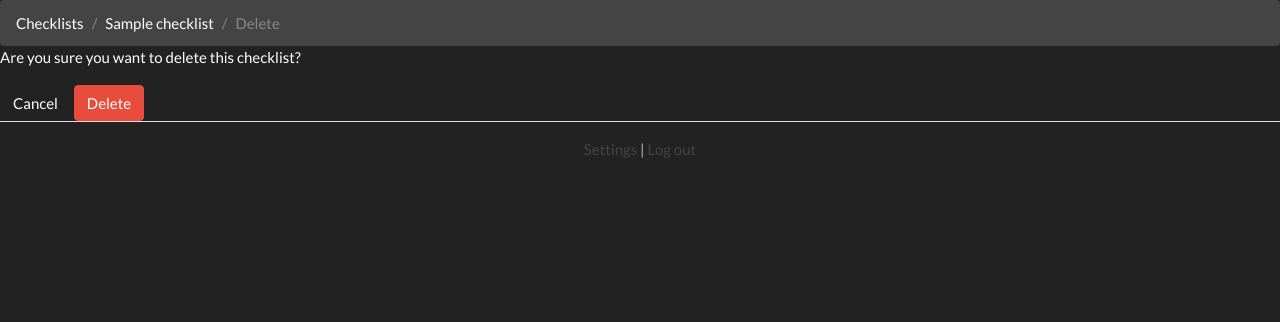
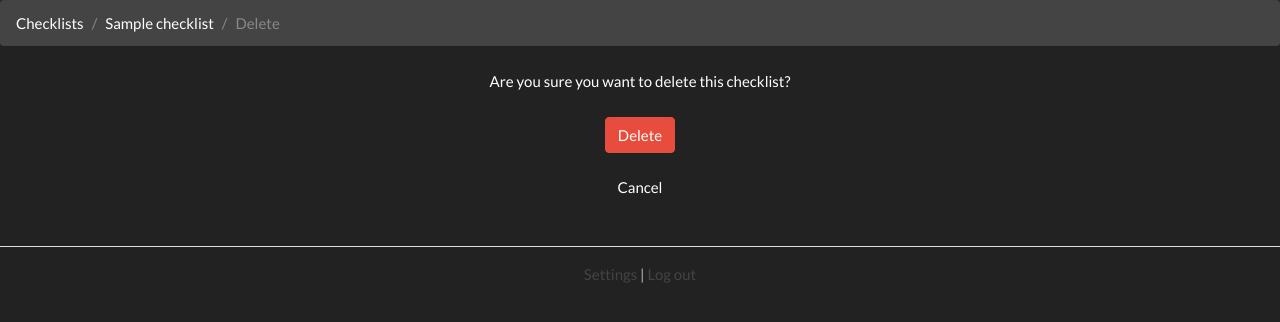
Before and after one commit to giantmade/giant-checklists, a Django app: page /checklists/1/delete/ in a window 1280 px wide. Shown: the part 71-393 px from the top of the page. Run offline with Django 3.2, Linux system fonts and the light colour scheme; a user stored in the database is signed in; tables that the repository leaves empty hold one stand-in row (values such as "Sample post"); some libraries are stand-ins or nearby versions.

Commit message:
Fixed modals throughout checklists. Fixed delete template.

```diff
--- a/core/templates/checklists/delete.html
+++ b/core/templates/checklists/delete.html
@@ -9,17 +9,14 @@
 {% block title %}{{ checklist.title }}{% endblock %}
 
 {% block body %}
-
-    <div class="row">
-        <div class="col-md-12">
-            <div class="card-box">
-                <p>Are you sure you want to delete this checklist?</p>
-                <form action="{% url "checklists:delete" checklist.id %}" method="post">
-                    <a class="btn btn-default" href="{% url "checklists:detail" checklist.id %}">Cancel</a>
-                    <input type="submit" class="btn btn-danger" value="Delete">
-                </form>
-            </div>
+    <div class="row justify-content-md-center">
+        <div class="col-md-4 mt-4 mb-4">
+            <p class="text-center mb-4">Are you sure you want to delete this checklist?</p>
+            <form action="{% url "checklists:delete" checklist.id %}" method="post" class="mt-4">
+                {% csrf_token %}
+                <p class="text-center mt-4"><input type="submit" class="btn btn-danger" value="Delete"></p>
+                <p class="text-center"><a class="btn btn-default" href="{% url "checklists:detail" checklist.id %}">Cancel</a></p>
+            </form>
         </div>
     </div>
-
 {% endblock %}
--- a/core/templates/checklists/partials/_checklist_notes_edit.html
+++ b/core/templates/checklists/partials/_checklist_notes_edit.html
@@ -2,8 +2,6 @@
     <div class="modal-dialog" role="document">
         <div class="modal-content">
             <div class="modal-header">
-                <button type="button" class="close" data-dismiss="modal">
-                    <span>&times;</span></button>
                 <h4 class="modal-title">Notes</h4>
             </div>
             <form action="{% url "checklists:edit_notes" checklist.id %}" method="post">
--- a/core/templates/checklists/partials/_checklistitem_comment_modal.html
+++ b/core/templates/checklists/partials/_checklistitem_comment_modal.html
@@ -2,8 +2,6 @@
     <div class="modal-dialog" role="document">
         <div class="modal-content">
             <div class="modal-header">
-                <button type="button" class="close" data-dismiss="modal">
-                    <span>&times;</span></button>
                 <h4 class="modal-title">Comments</h4>
             </div>
             <form action="{% url "checklists:item_comment" checklist.id item.id %}" method="post">
@@ -18,7 +16,7 @@
                     <div class="form-group">
                         {% csrf_token %}
                         <textarea class="form-control" name="content" rows="5"></textarea>
-                        <p><br /><em>You can also push this comment back to the original checklist template. This may help others in future.</em></p>
+                        <p><br /><em>Would this comment be useful to add to the checklist template?</em></p>
                     </div>
                 </div>
                 <div class="modal-footer">
--- a/core/templates/checklists/partials/_checklistitem_complete.html
+++ b/core/templates/checklists/partials/_checklistitem_complete.html
@@ -2,8 +2,6 @@
     <div class="modal-dialog" role="document">
         <div class="modal-content">
             <div class="modal-header">
-                <button type="button" class="close" data-dismiss="modal">
-                    <span>&times;</span></button>
                 {% if item.completed %}
                     <h4 class="modal-title">Item Incomplete</h4>
                 {% else %}
```
